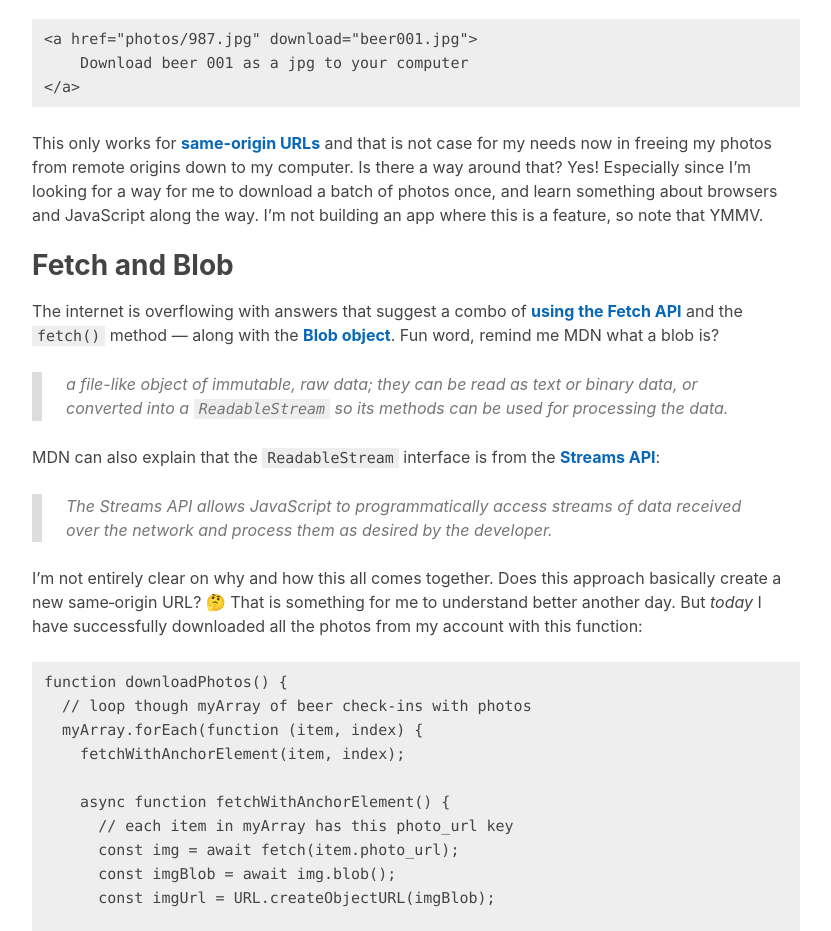
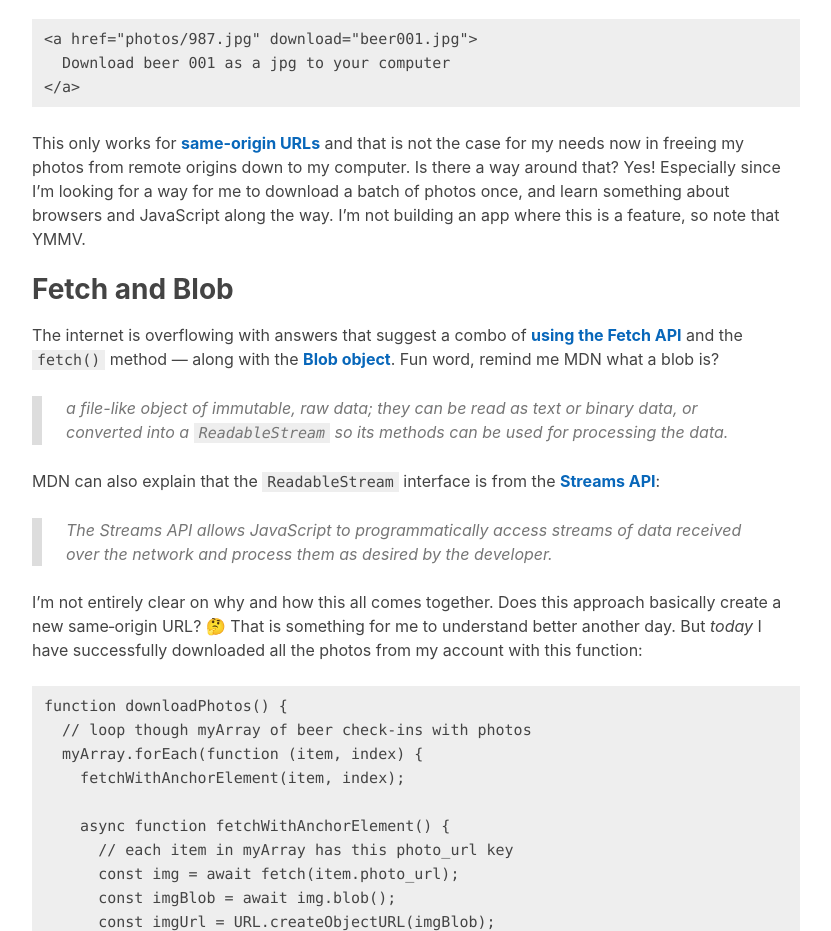
Before and after one commit to elisabethirgens/notes, an Eleventy site: page posts/2023/2023-11-06-free-my-photos.md in a window 1280 px wide. Shown: the part 860-1791 px from the top of the page, without its empty margins (224-1055 px from the left). Built offline with nearby package versions, Linux system fonts and the light colour scheme; Eleventy itself is replaced by a stand-in of ours; code samples lack their colours; files that its build step writes are made by us from their sources.

Commit message:
Typo and format

````diff
--- a/posts/2023/2023-11-06-free-my-photos.md
+++ b/posts/2023/2023-11-06-free-my-photos.md
@@ -20,11 +20,11 @@ When I started looking into approaches, I was surprised to learn the trusty and
 
 ```html
 <a href="photos/987.jpg" download="beer001.jpg">
-    Download beer 001 as a jpg to your computer
+  Download beer 001 as a jpg to your computer
 </a>
 ```
 
-This only works for [same-origin URLs](https://developer.mozilla.org/en-US/docs/Web/Security/Same-origin_policy) and that is not case for my needs now in freeing my photos from remote origins down to my computer. Is there a way around that? Yes! Especially since I’m looking for a way for me to download a batch of photos once, and learn something about browsers and JavaScript along the way. I’m not building an app where this is a feature, so note that YMMV.
+This only works for [same-origin URLs](https://developer.mozilla.org/en-US/docs/Web/Security/Same-origin_policy) and that is not the case for my needs now in freeing my photos from remote origins down to my computer. Is there a way around that? Yes! Especially since I’m looking for a way for me to download a batch of photos once, and learn something about browsers and JavaScript along the way. I’m not building an app where this is a feature, so note that YMMV.
 
 ## Fetch and Blob
 
````
